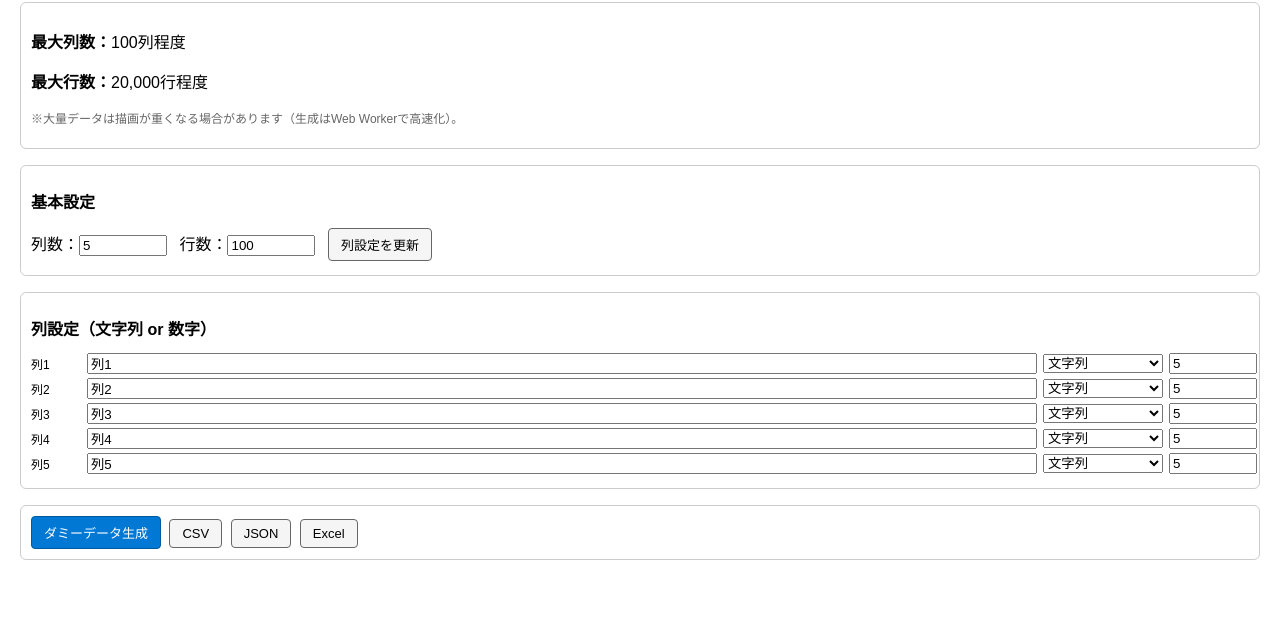
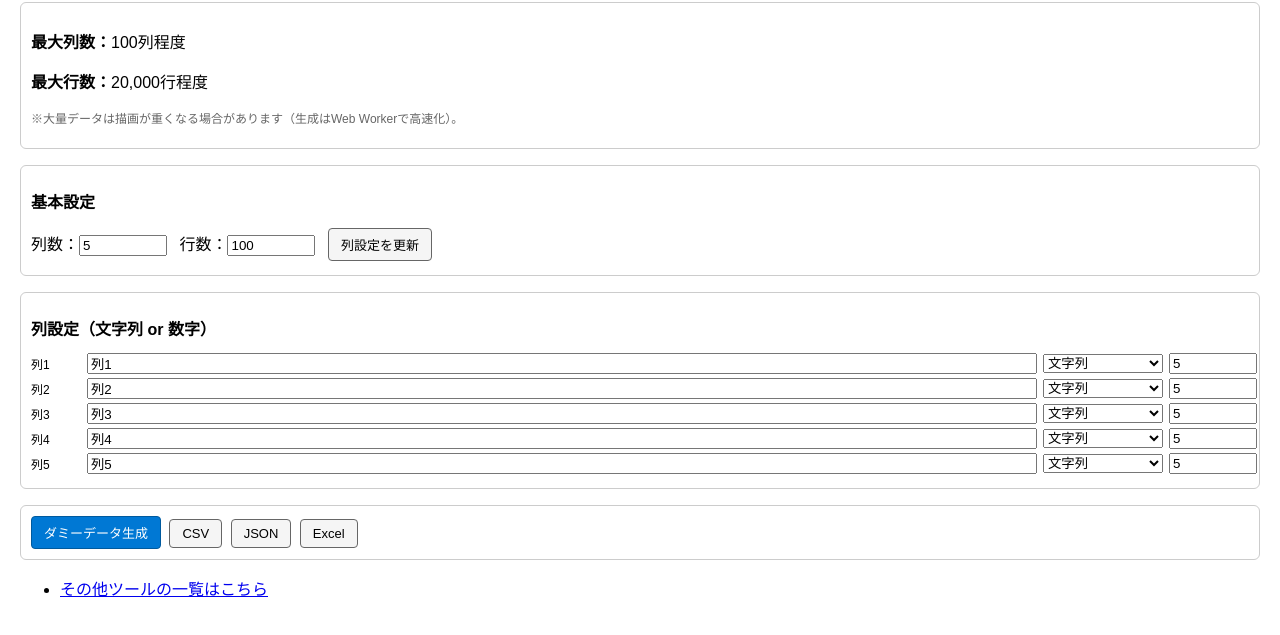
Before and after one commit to y-ogawa210/create_dummy_date, a plain HTML site: page index.html in a window 1280 px wide. Shown: the part 57-692 px from the top of the page. Drawn offline with Linux system fonts and the light colour scheme.

Commit message:
Add link to additional tools in index.html
Added a link to other tools at the end of the document.

```diff
--- a/index.html
+++ b/index.html
@@ -276,5 +276,10 @@
   });
 </script>
 
+   <ul>
+    <li><a href="https://y-ogawa210.github.io/tools-site/">その他ツールの一覧はこちら</a></li>
+  </ul>
+
 </body>
+
 </html>
```
